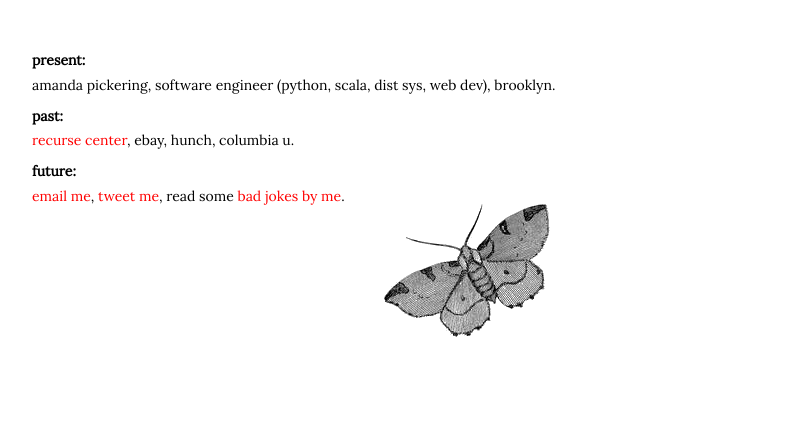
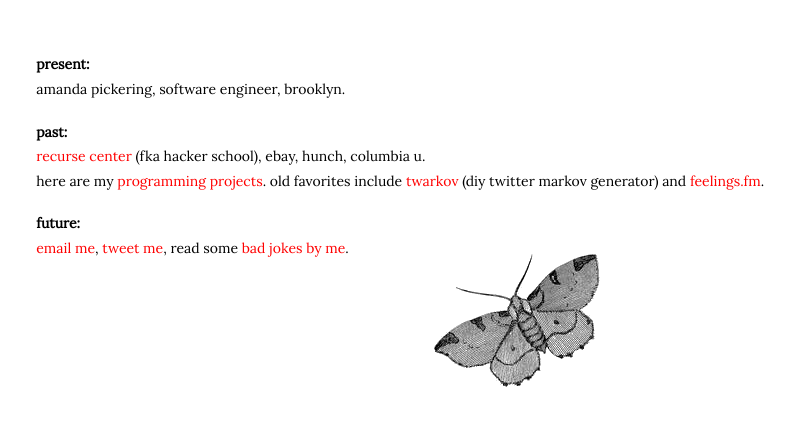
Before and after one commit to amanda/amanda.github.io, a plain HTML site: page index.html in a window 1280 px wide. Shown: the whole page, without its empty margins (18-812 px from the left). Drawn offline with nearby package versions, Linux system fonts and the light colour scheme.

Commit message:
content & style update

```diff
--- a/index.html
+++ b/index.html
@@ -13,16 +13,17 @@
   <body>
     <img src="moth.png" title="click me!">
     <div class="container">
-      <div>
-        <p><strong>present:</strong></p>
-        <p>amanda pickering, software engineer (python, scala, dist sys, web dev), brooklyn.</p>
+      <div class="padded">
+        <p class="big"><strong>present:</strong></p>
+        <p>amanda pickering, software engineer, brooklyn.</p>
       </div>
-      <div>
-        <p><strong>past:</strong></p>
-        <p><a href="http://www.recurse.com">recurse center</a>, ebay, hunch, columbia u.</p>
+      <div class="padded">
+        <p class="big"><strong>past:</strong></p>
+        <p><a href="http://www.recurse.com">recurse center</a> (fka hacker school), ebay, hunch, columbia u.</p>
+        <p>here are my <a href="https://github.com/amanda">programming projects</a>. old favorites include <a href="https://twarkov.herokuapp.com/">twarkov</a> (diy twitter markov generator) and <a href="https://feelingsfm.herokuapp.com/">feelings.fm</a>.</p>
       </div>
-      <div>
-        <p><strong>future:</strong></p>
+      <div class="padded">
+        <p class="big"><strong>future:</strong></p>
         <p><a href="mailto:amanda@witches.nyc">email me</a>, <a href="http://www.twitter.com/saintrosa">tweet me</a>, read some <a href="http://www.theawl.com/2014/10/interpreting-the-animal-choices-on-the-worlds-most-popular-programming-books">bad jokes by me</a>.</p>
       </div>
     </div>
--- a/style.css
+++ b/style.css
@@ -81,6 +81,14 @@ li {
 	margin-bottom: 50px;
 }
 
+.big {
+    font-size: 14px;
+}
+
+.padded {
+    padding: .3em;
+}
+
 ul {
     list-style: none;
     margin-left: 0;
@@ -90,8 +98,8 @@ ul {
 
 img {
 	position: fixed;
-	left: 400px;
-	top: 200px;
+	left: 450px;
+	top: 250px;
 }
 
 @media (max-width: 500px) {
```
